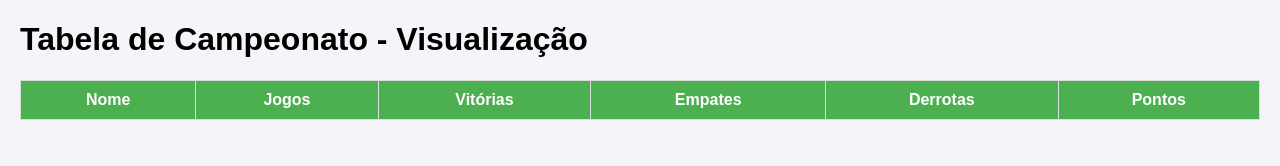
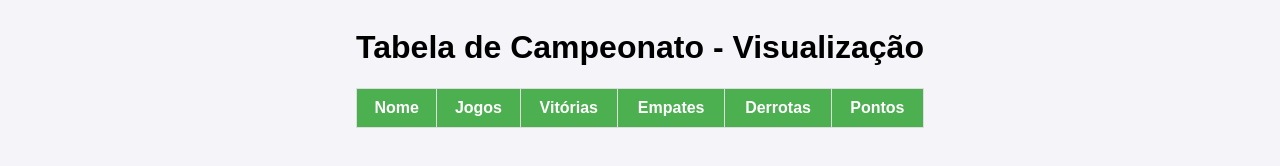
Before and after one commit to KayquePerinetti/tabela, a plain HTML site: page index.html in a window 1280 px wide. Drawn offline with Linux system fonts and the light colour scheme.

Commit message:
Update index.html

```diff
--- a/index.html
+++ b/index.html
@@ -7,13 +7,10 @@
   <style>
     body {
       font-family: Arial, sans-serif;
-      margin: 20px;
       background-color: #f4f4f9;
     }
     table {
-      width: 100%;
-      border-collapse: collapse;
-      margin-top: 20px;
+    border-collapse: collapse;
     }
     th, td {
       padding: 10px;
@@ -24,10 +21,14 @@
       background-color: #4CAF50;
       color: white;
     }
+    div{
+    display: grid;
+    justify-content: center;
+    }
   </style>
 </head>
 <body>
-
+<div>
   <h1>Tabela de Campeonato - Visualização</h1>
 
   <table id="tournamentTable">
@@ -45,7 +46,7 @@
       <!-- Linhas de times serão adicionadas aqui -->
     </tbody>
   </table>
-
+</div>
   <script>
     let teams = JSON.parse(localStorage.getItem('teams')) || [];
 
```
